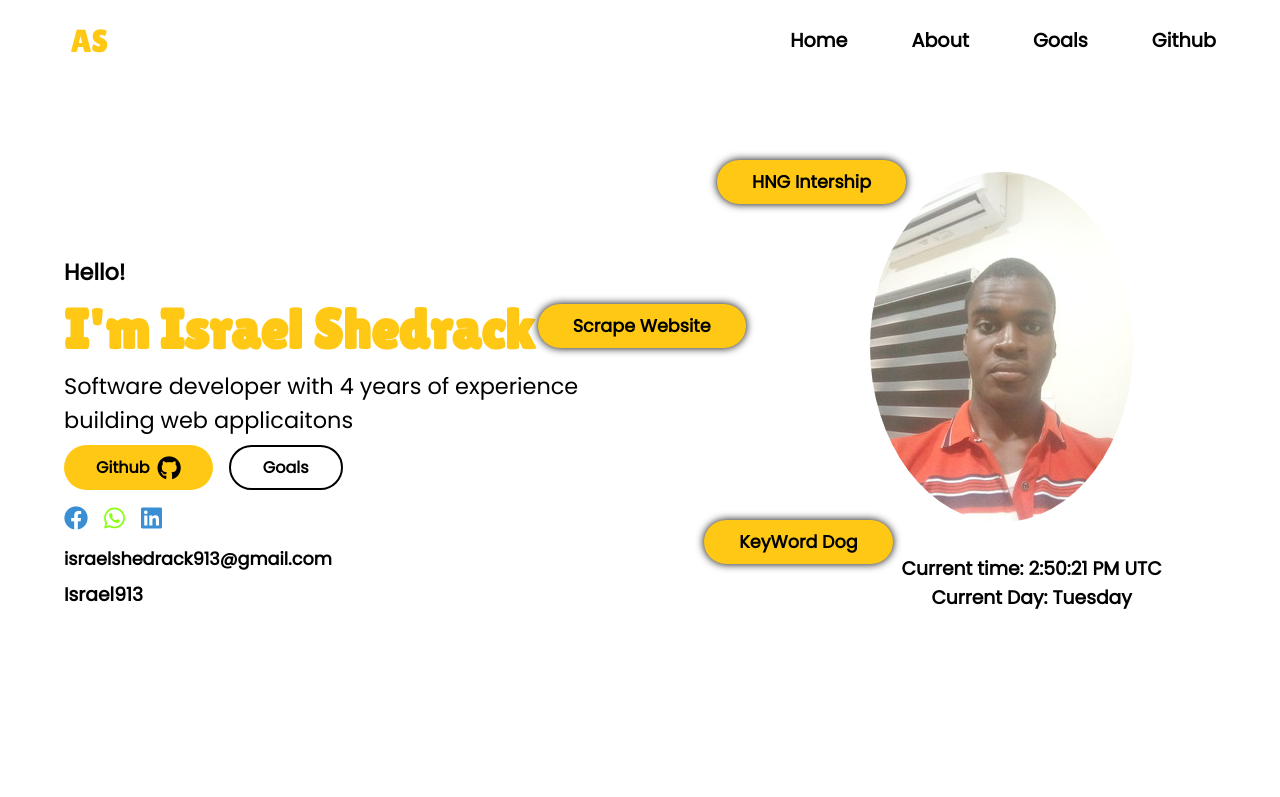
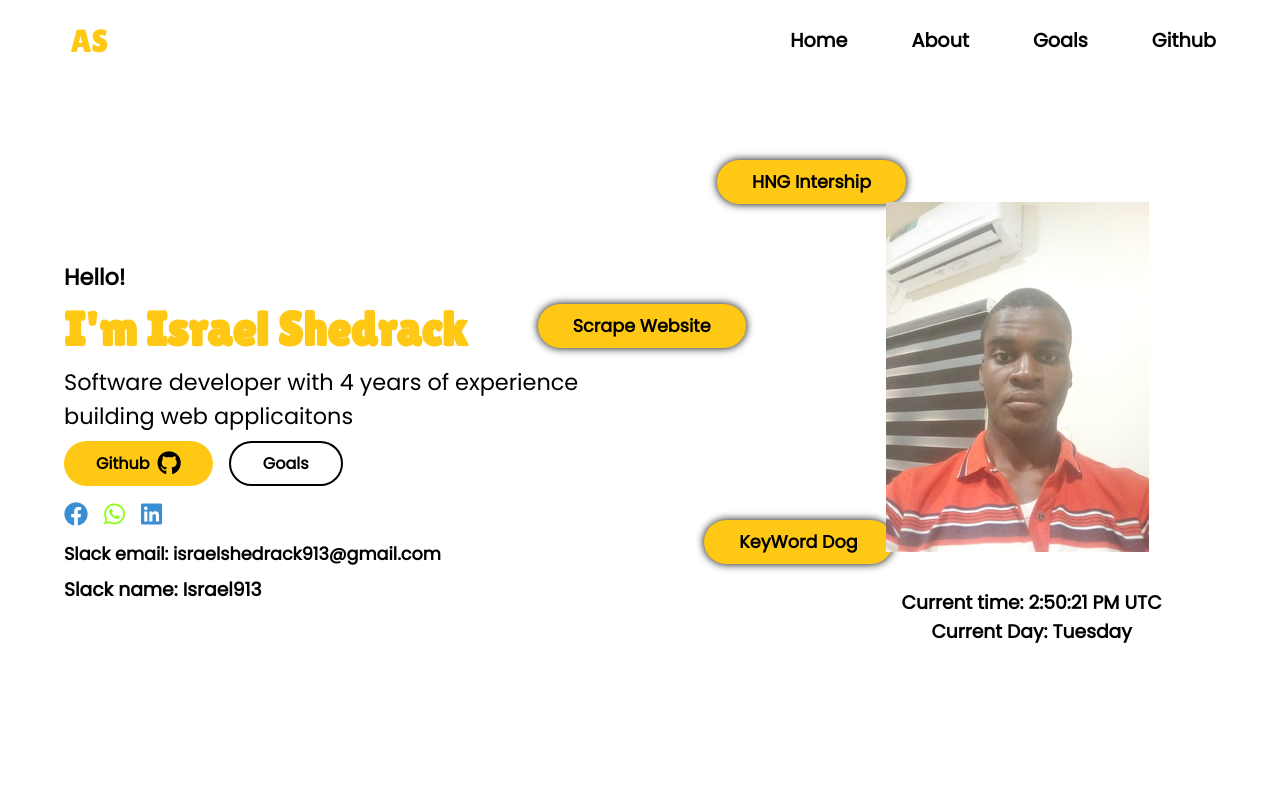
Before and after one commit to Asuraking913/frontend-task, a plain HTML site: page index.html in a window 1280 px wide. Shown: the top 797 px of the page. Drawn offline with Linux system fonts and the light colour scheme; files whose address does not match are found by name.

Commit message:
new changes

```diff
--- a/css/index.css
+++ b/css/index.css
@@ -242,15 +242,24 @@ i.fa-linkedin {
     }
 
     .hng {
-        top: 15%;
+        top:14%;
         /* width: 150px; */
         padding-left: 1em;
         padding-right: 1em;
         left: 30%;
     }
 
+    .cont h1 {
+        font-size: 3em;
+    }
+
+    .cont p {
+        font-size: 1.2rem;
+        line-height: 1.1rem;
+    }
+
     .scrape {
-        top: 15%;
+        top:14%;
         /* width: 150px; */
         padding-left: 1em;
         padding-right: 1em;
@@ -258,7 +267,8 @@ i.fa-linkedin {
     }
 
     .keyword {
-        top: 38%;
+        top: 20%;
+        z-index: -1;
         /* width: 150px; */
         padding-left: 1em;
         padding-right: 1em;
@@ -460,12 +470,36 @@ i.fa-linkedin {
         text-wrap: nowrap;
         font-family: pop;
     }
+
+    .hero {
+        flex-flow: column;
+        height: auto;
+        padding-top: 4em;
+        padding-bottom: 4em;
+    }
 }
 
 @media  screen and (min-width: 768px) {
 
     .nav-section ul.nav {
         display: flex;
+    }
+
+    .cont p {
+        font-size: 1.2rem;
+        line-height: normal;
+
+    }
+
+    .img-cont-cont {
+        padding-top: 12em;
+    }
+
+    .hero {
+        flex-flow: row;
+        align-items: center;
+        justify-content: center;
+        height: 100vh;
     }
 
     nav {
@@ -578,6 +612,11 @@ i.fa-linkedin {
         display: block;
         position: absolute;
         right: 8%;
+        margin-top: -8em;
+    }
+
+    .new-cont {
+        background-color: red;
     }
 
     .my-img {
--- a/index.html
+++ b/index.html
@@ -50,18 +50,18 @@
                             <a href=""><i class="fa-brands fa-whatsapp"></i></a>
                             <a href="https://www.linkedin.com/in/israel-shedrack-b12197285/"><i class="fa-brands fa-linkedin"></i></a>
                         </div>
-                        <h3 class="email" data-testid="slackEmail">israelshedrack913@gmail.com</h3>
-                        <h3 class="name"  data-testid="slackDisplayName">Israel913</h3>
+                        <h3 class="email">Slack email: <span data-testid="slackEmail">israelshedrack913@gmail.com</span></h3>
+                        <h3 class="name">Slack name: <span data-testid="slackDisplayName">Israel913</span></h3>
                     </div>
                 </div>
                 <div class="img-cont-cont">
                         <div class="img-cont">
-                            <img src="images/img.jpg" data-testid="slackProfilePicture" class="my-img" width="263px" height=350px" alt="">
+                            <img src="images/img.jpg" data-testid="slackProfilePicture"  alt="">
 
                         </div>
                         <div class="slack-details1">
-                            <h3 >Current time: <span id="time-utc1"></span></h3>
-                            <h3 >Current Day: <span id="utc-day1"></span></h3>
+                            <h3 >Current time: <span id="time-utc1"  data-testid="currentTimeUTC"></span></h3>
+                            <h3 >Current Day: <span id="utc-day1"  data-testid="currentDay"></span></h3>
                         </div>
                 </div>
             </section>
```
